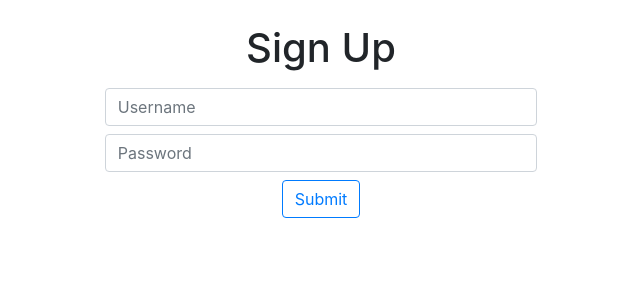
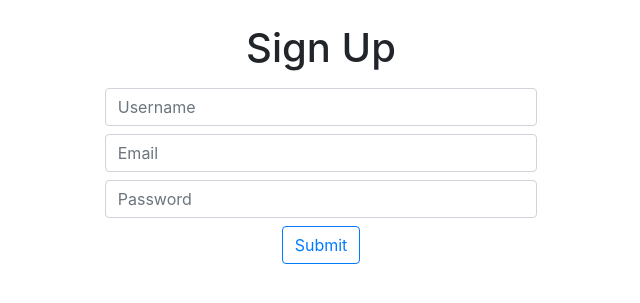
Before and after one commit to zzzulek/yelpcamp, a Node server app: page /register in a window 1280 px wide. Shown: the part 63-366 px from the top of the page, without its empty margins (319-959 px from the left). Run offline with Node 20, Linux system fonts and the light colour scheme; some libraries are stand-ins or nearby versions.

Commit message:
add email input to register view

```diff
--- a/routes/index.js
+++ b/routes/index.js
@@ -15,7 +15,7 @@ router.get("/register", function(req, res) {
 });
 
 router.post("/register", function(req, res){
-    var newUser = new User({username: req.body.username});
+    var newUser = new User({username: req.body.username, email: req.body.email});
     if(req.body.username==="zulya"&&req.body.password==="zulya"){
         newUser.isAdmin = true;
     }
--- a/views/register.ejs
+++ b/views/register.ejs
@@ -4,9 +4,12 @@
     <h1 class="text-center my-3">Sign Up</h1>
     <form action="/register" method="POST">
         <div class="col-5 mx-auto">
-            <input type="text" class="form-control my-2" aria-describedby="emailHelp" name="username" placeholder="Username">
-            <input type="password" class="form-control my-2" name="password" placeholder="Password">
-            <div class="d-flex justify-content-center"><input type="submit" class="btn btn-outline-primary" value="Submit"></input></div>
+            <input type="text" class="form-control my-2" name="username" placeholder="Username" required>
+            <input type="email" class="form-control my-2" name="email" placeholder="Email" required>
+            <input type="password" class="form-control my-2" name="password" placeholder="Password" required>
+            <div class="d-flex justify-content-center">
+                <input type="submit" class="btn btn-outline-primary" value="Submit"></input>
+            </div>
         </div>
     </form>
 </div>
```
